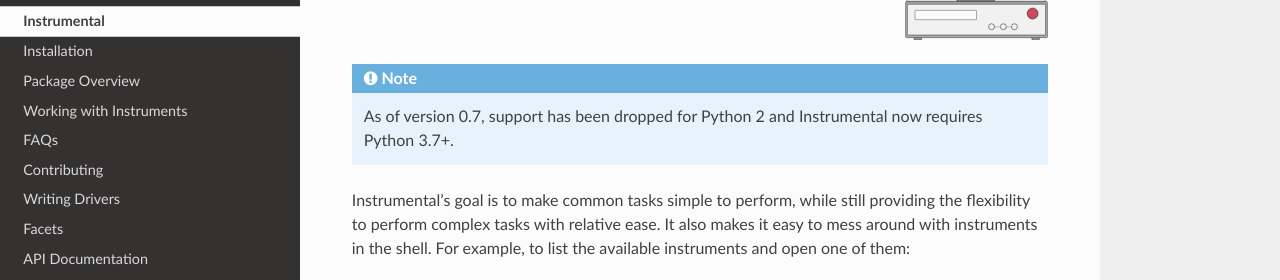
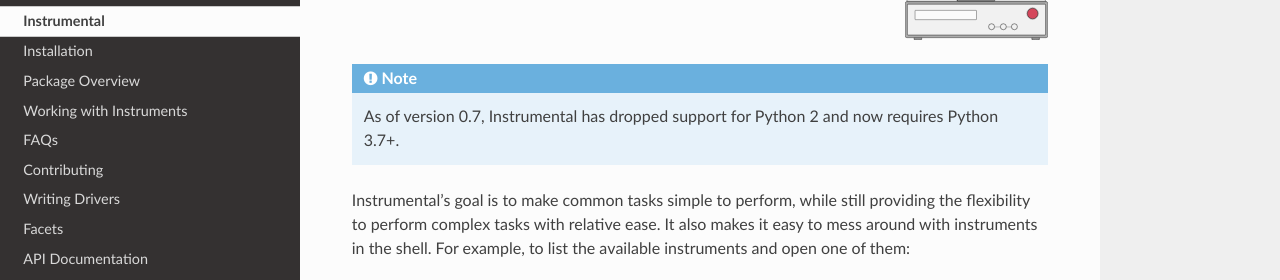
Before and after one commit to mabuchilab/Instrumental, a Sphinx documentation site: the page built from docs/index.rst, in a window 1280 px wide and 900 px high. Shown: the part 259-539 px from the top of the window. Built offline with Sphinx 7.4.7 and the Read the Docs theme 2.0.0, drawn with Linux system fonts in a browser that asks for light colours; formulas are drawn with MathJax 3.

Commit message:
Tidy up some docs verbiage

```diff
--- a/README.rst
+++ b/README.rst
@@ -25,8 +25,8 @@ Instrumental is a Python-based library for controlling lab hardware like cameras
 oscilloscopes, spectrometers, and more. It has high-level drivers for instruments from NI,
 Tektronix, Thorlabs, PCO, Photometrics, Burleigh, and others.
 
-.. NOTE::
-    As of version 0.7, support has been dropped for Python 2 and Instrumental now requires Python 3.7+.
+> **Note**
+> As of version 0.7, Instrumental has dropped support for Python 2 and now requires Python 3.7+
 
 Instrumental's goal is to make common tasks simple to perform, while still providing the
 flexibility to perform complex tasks with relative ease. It also makes it easy to mess around with
--- a/docs/index.rst
+++ b/docs/index.rst
@@ -10,7 +10,7 @@ oscilloscopes, spectrometers, and more. It has high-level drivers for instrument
 Tektronix, Thorlabs, PCO, Photometrics, Burleigh, and others.
 
 .. NOTE::
-    As of version 0.7, support has been dropped for Python 2 and Instrumental now requires Python 3.7+.
+    As of version 0.7, Instrumental has dropped support for Python 2 and now requires Python 3.7+.
 
 Instrumental's goal is to make common tasks simple to perform, while still providing the
 flexibility to perform complex tasks with relative ease. It also makes it easy to mess around with
```
